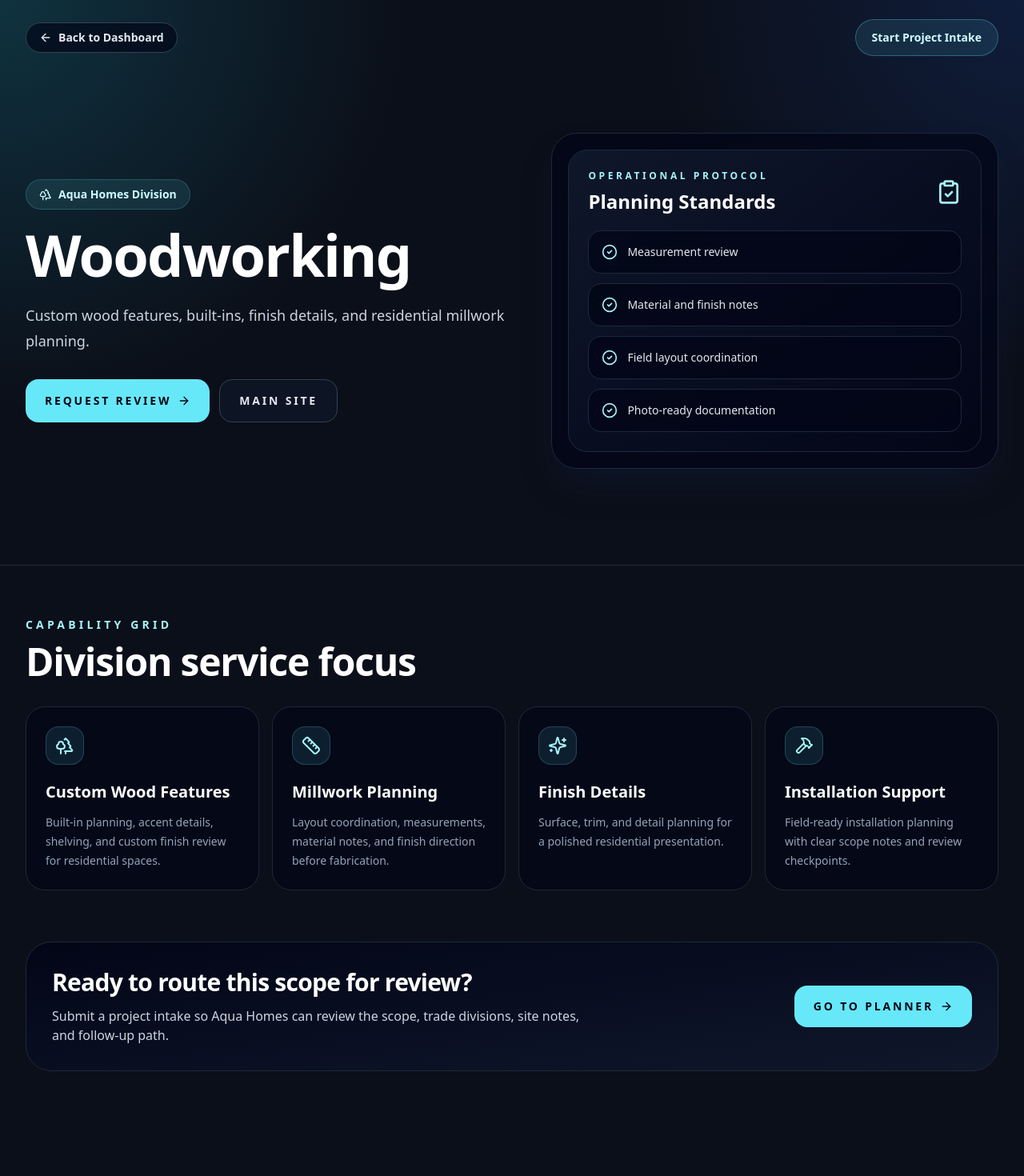
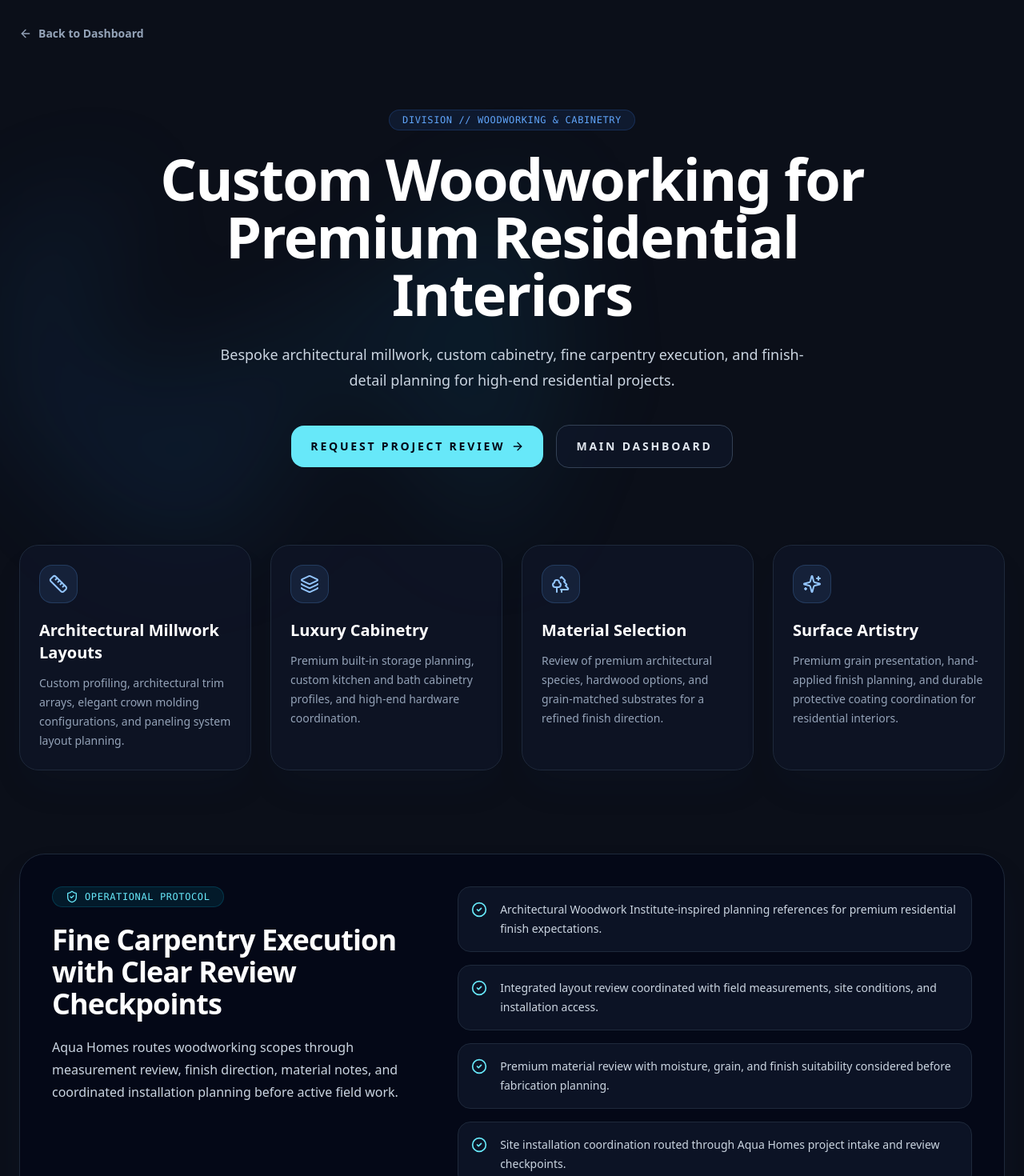
Before and after one commit to deyve55/pro-trades-hvac-demo, a Next.js app: page /woodworking in a window 1280 px wide. Shown: the top 1470 px of the page at 80% size. Before the commit the page ends 1419 px from the top, so only its background shows below. Built offline with nearby package versions, Linux system fonts and the light colour scheme.

Commit message:
Replace woodworking route with self-contained page

```diff
--- a/app/woodworking/page.tsx
+++ b/app/woodworking/page.tsx
@@ -1,14 +1,150 @@
-import type { Metadata } from "next";
-import DivisionTemplate from "@/app/components/DivisionTemplate";
-import { Hammer, Ruler, Sparkles, Trees } from "lucide-react";
+import React from "react";
+import { Metadata } from "next";
+import Link from "next/link";
+import { Hammer, Ruler, ShieldCheck, Layers, Trees, Sparkles, CheckCircle2, ArrowLeft, ArrowRight } from "lucide-react";
 
 export const metadata: Metadata = {
-  title: "Aqua Homes Woodworking | Aqua Homes & Design Group",
-  description: "Custom wood features, built-ins, finish details, and residential millwork planning.",
-  alternates: { canonical: "/woodworking" },
-  openGraph: { title: "Aqua Homes Woodworking", description: "Custom wood features, built-ins, finish details, and residential millwork planning.", images: ["/og-premium-showcase.jpg"] }
+  title: "Aqua Homes Woodworking | Architectural Millwork & Cabinetry",
+  description: "Bespoke architectural millwork, premium finish carpentry, and custom cabinetry design execution.",
+  alternates: {
+    canonical: "/woodworking"
+  },
+  openGraph: {
+    title: "Aqua Homes Woodworking | Architectural Millwork & Cabinetry",
+    description: "Bespoke architectural millwork and custom cabinetry design execution.",
+    url: "https://aquahomesgroup.com/woodworking",
+    siteName: "Aqua Homes & Design Group",
+    locale: "en_US",
+    type: "website"
+  }
 };
 
-export default function Page() {
-  return <DivisionTemplate eyebrowIcon={Trees} title="Woodworking" description="Custom wood features, built-ins, finish details, and residential millwork planning." capabilities={[{ title: "Custom Wood Features", text: "Built-in planning, accent details, shelving, and custom finish review for residential spaces.", Icon: Trees }, { title: "Millwork Planning", text: "Layout coordination, measurements, material notes, and finish direction before fabrication.", Icon: Ruler }, { title: "Finish Details", text: "Surface, trim, and detail planning for a polished residential presentation.", Icon: Sparkles }, { title: "Installation Support", text: "Field-ready installation planning with clear scope notes and review checkpoints.", Icon: Hammer }]} standards={["Measurement review", "Material and finish notes", "Field layout coordination", "Photo-ready documentation"]} />;
+export default function WoodworkingPage() {
+  const capabilities = [
+    {
+      name: "Architectural Millwork Layouts",
+      desc: "Custom profiling, architectural trim arrays, elegant crown molding configurations, and paneling system layout planning.",
+      icon: Ruler
+    },
+    {
+      name: "Luxury Cabinetry",
+      desc: "Premium built-in storage planning, custom kitchen and bath cabinetry profiles, and high-end hardware coordination.",
+      icon: Layers
+    },
+    {
+      name: "Material Selection",
+      desc: "Review of premium architectural species, hardwood options, and grain-matched substrates for a refined finish direction.",
+      icon: Trees
+    },
+    {
+      name: "Surface Artistry",
+      desc: "Premium grain presentation, hand-applied finish planning, and durable protective coating coordination for residential interiors.",
+      icon: Sparkles
+    }
+  ];
+
+  const standards = [
+    "Architectural Woodwork Institute-inspired planning references for premium residential finish expectations.",
+    "Integrated layout review coordinated with field measurements, site conditions, and installation access.",
+    "Premium material review with moisture, grain, and finish suitability considered before fabrication planning.",
+    "Site installation coordination routed through Aqua Homes project intake and review checkpoints."
+  ];
+
+  return (
+    <div className="relative isolate min-h-screen overflow-hidden bg-[#0b0f19] text-slate-100 selection:bg-blue-600 selection:text-white">
+      <div className="absolute inset-x-0 top-0 -z-10 transform-gpu overflow-hidden blur-3xl" aria-hidden="true">
+        <div
+          className="relative left-[calc(50%-11rem)] aspect-[1155/678] w-[36.125rem] -translate-x-1/2 rotate-[30deg] bg-gradient-to-tr from-blue-600 to-cyan-600 opacity-10 sm:left-[calc(50%-30rem)] sm:w-[72.1875rem]"
+          style={{
+            clipPath:
+              "polygon(74.1% 44.1%, 100% 61.6%, 97.5% 26.9%, 85.5% 0.1%, 80.7% 2%, 72.5% 32.5%, 60.2% 62.4%, 52.4% 68.1%, 47.5% 58.3%, 45.2% 34.5%, 27.5% 76.7%, 0.1% 64.9%, 17.9% 100%, 27.6% 76.8%, 76.1% 97.7%, 74.1% 44.1%)"
+          }}
+        />
+      </div>
+
+      <div className="mx-auto max-w-7xl px-6 pt-8">
+        <Link href="/" className="group inline-flex items-center gap-x-2 text-sm font-semibold text-slate-400 transition-colors hover:text-white">
+          <ArrowLeft className="h-4 w-4 transform transition-transform group-hover:-translate-x-1" />
+          Back to Dashboard
+        </Link>
+      </div>
+
+      <section className="mx-auto max-w-7xl px-6 pb-12 pt-16 text-center lg:pt-20" aria-labelledby="woodworking-heading">
+        <span className="mb-6 inline-flex items-center gap-x-2 rounded-full border border-blue-500/20 bg-blue-500/10 px-4 py-1 font-mono text-xs font-medium uppercase tracking-wider text-blue-400">
+          Division // Woodworking & Cabinetry
+        </span>
+        <h1 id="woodworking-heading" className="mx-auto max-w-5xl text-4xl font-black tracking-tight text-white sm:text-6xl lg:text-7xl">
+          Custom Woodworking for Premium Residential Interiors
+        </h1>
+        <p className="mx-auto mt-6 max-w-3xl text-lg leading-8 text-slate-300">
+          Bespoke architectural millwork, custom cabinetry, fine carpentry execution, and finish-detail planning for high-end residential projects.
+        </p>
+        <div className="mt-10 flex flex-col items-center justify-center gap-4 sm:flex-row">
+          <a href="/#planner" className="inline-flex items-center justify-center gap-2 rounded-2xl bg-cyan-300 px-6 py-4 text-sm font-black uppercase tracking-[0.2em] text-slate-950 transition hover:bg-white">
+            Request Project Review
+            <ArrowRight className="h-4 w-4" />
+          </a>
+          <Link href="/" className="inline-flex items-center justify-center gap-2 rounded-2xl border border-slate-700 bg-slate-900/70 px-6 py-4 text-sm font-black uppercase tracking-[0.2em] text-slate-200 transition hover:border-cyan-300/50">
+            Main Dashboard
+          </Link>
+        </div>
+      </section>
+
+      <section className="mx-auto grid max-w-7xl gap-6 px-6 py-12 md:grid-cols-2 lg:grid-cols-4">
+        {capabilities.map((item) => {
+          const Icon = item.icon;
+          return (
+            <div key={item.name} className="group relative overflow-hidden rounded-3xl border border-slate-800 bg-slate-900/60 p-6 shadow-2xl shadow-blue-950/10 transition hover:-translate-y-1 hover:border-blue-500/40 hover:bg-slate-900">
+              <div className="absolute inset-0 -z-10 bg-gradient-to-br from-blue-600/10 via-transparent to-cyan-600/10 opacity-0 transition group-hover:opacity-100" />
+              <div className="mb-5 flex h-12 w-12 items-center justify-center rounded-2xl border border-blue-400/20 bg-blue-400/10 text-blue-300">
+                <Icon className="h-6 w-6" />
+              </div>
+              <h2 className="text-xl font-bold text-white">{item.name}</h2>
+              <p className="mt-3 text-sm leading-6 text-slate-400">{item.desc}</p>
+            </div>
+          );
+        })}
+      </section>
+
+      <section className="mx-auto max-w-7xl px-6 py-14">
+        <div className="grid gap-8 rounded-[2rem] border border-slate-800 bg-slate-950/70 p-6 shadow-2xl shadow-blue-950/20 md:grid-cols-[0.85fr_1.15fr] md:p-8 lg:p-10">
+          <div>
+            <span className="inline-flex items-center gap-x-2 rounded-full border border-cyan-500/20 bg-cyan-500/10 px-4 py-1 font-mono text-xs font-medium uppercase tracking-wider text-cyan-300">
+              <ShieldCheck className="h-4 w-4" /> Operational Protocol
+            </span>
+            <h2 className="mt-5 text-3xl font-black tracking-tight text-white sm:text-4xl">
+              Fine Carpentry Execution with Clear Review Checkpoints
+            </h2>
+            <p className="mt-5 text-base leading-7 text-slate-300">
+              Aqua Homes routes woodworking scopes through measurement review, finish direction, material notes, and coordinated installation planning before active field work.
+            </p>
+          </div>
+          <div className="grid gap-4">
+            {standards.map((standard) => (
+              <div key={standard} className="flex gap-4 rounded-2xl border border-slate-800 bg-slate-900/80 p-4 text-sm leading-6 text-slate-300">
+                <CheckCircle2 className="mt-0.5 h-5 w-5 shrink-0 text-cyan-300" />
+                <span>{standard}</span>
+              </div>
+            ))}
+          </div>
+        </div>
+      </section>
+
+      <section className="mx-auto max-w-7xl px-6 pb-24 pt-6">
+        <div className="relative overflow-hidden rounded-[2rem] border border-blue-500/20 bg-gradient-to-br from-blue-950/50 via-slate-950 to-cyan-950/30 p-8 text-center shadow-2xl shadow-blue-950/30">
+          <div className="mx-auto flex h-14 w-14 items-center justify-center rounded-2xl border border-cyan-300/20 bg-cyan-300/10 text-cyan-200">
+            <Hammer className="h-7 w-7" />
+          </div>
+          <h2 className="mt-6 text-3xl font-black tracking-tight text-white sm:text-4xl">Plan a Custom Woodworking Scope</h2>
+          <p className="mx-auto mt-4 max-w-2xl text-slate-300">
+            Submit your project details, preferred finish direction, site notes, and cabinetry or millwork goals so Aqua Homes can review the scope and follow-up path.
+          </p>
+          <a href="/#planner" className="mt-8 inline-flex items-center justify-center gap-2 rounded-2xl bg-cyan-300 px-6 py-4 text-sm font-black uppercase tracking-[0.2em] text-slate-950 transition hover:bg-white">
+            Start Intake
+            <ArrowRight className="h-4 w-4" />
+          </a>
+        </div>
+      </section>
+    </div>
+  );
 }
```
